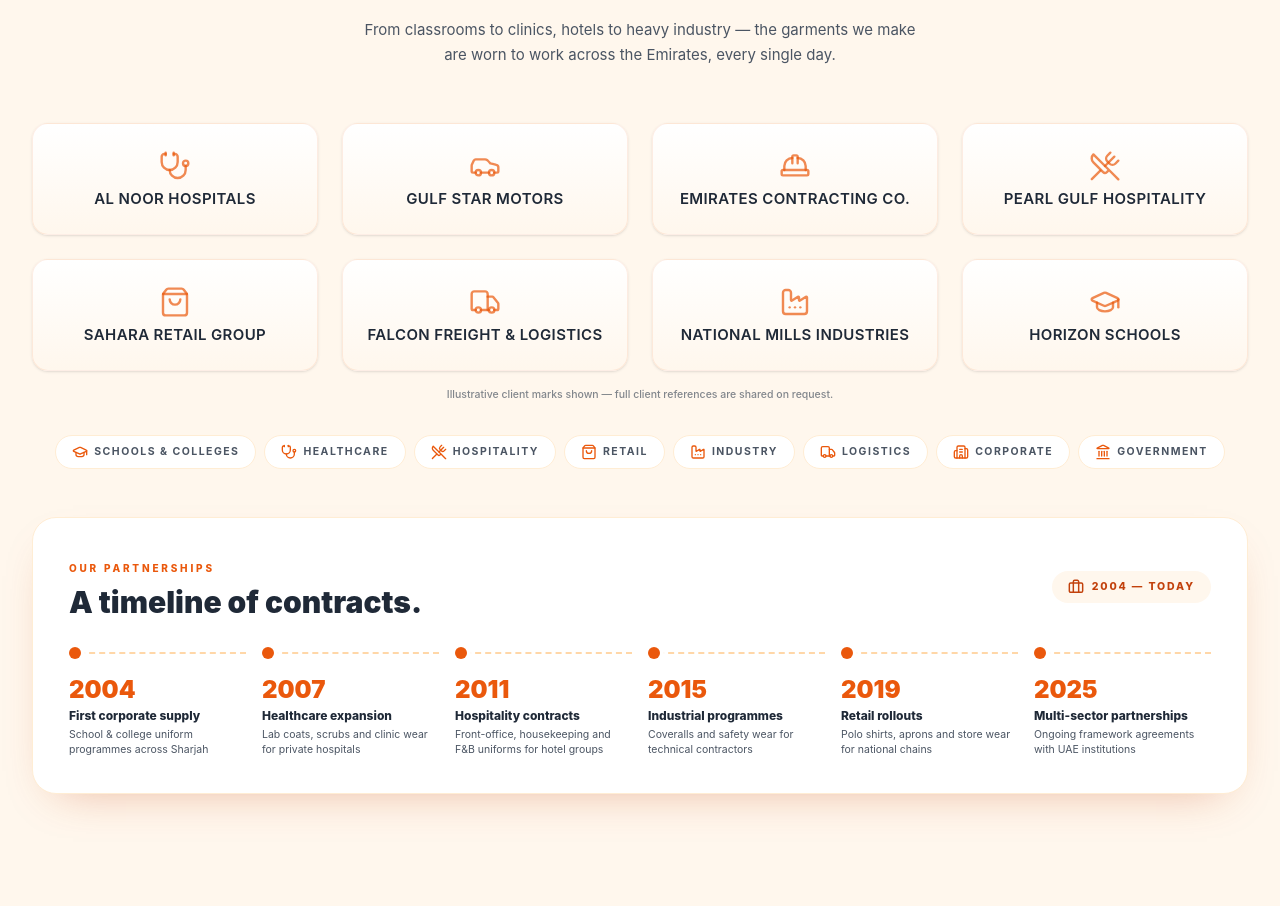
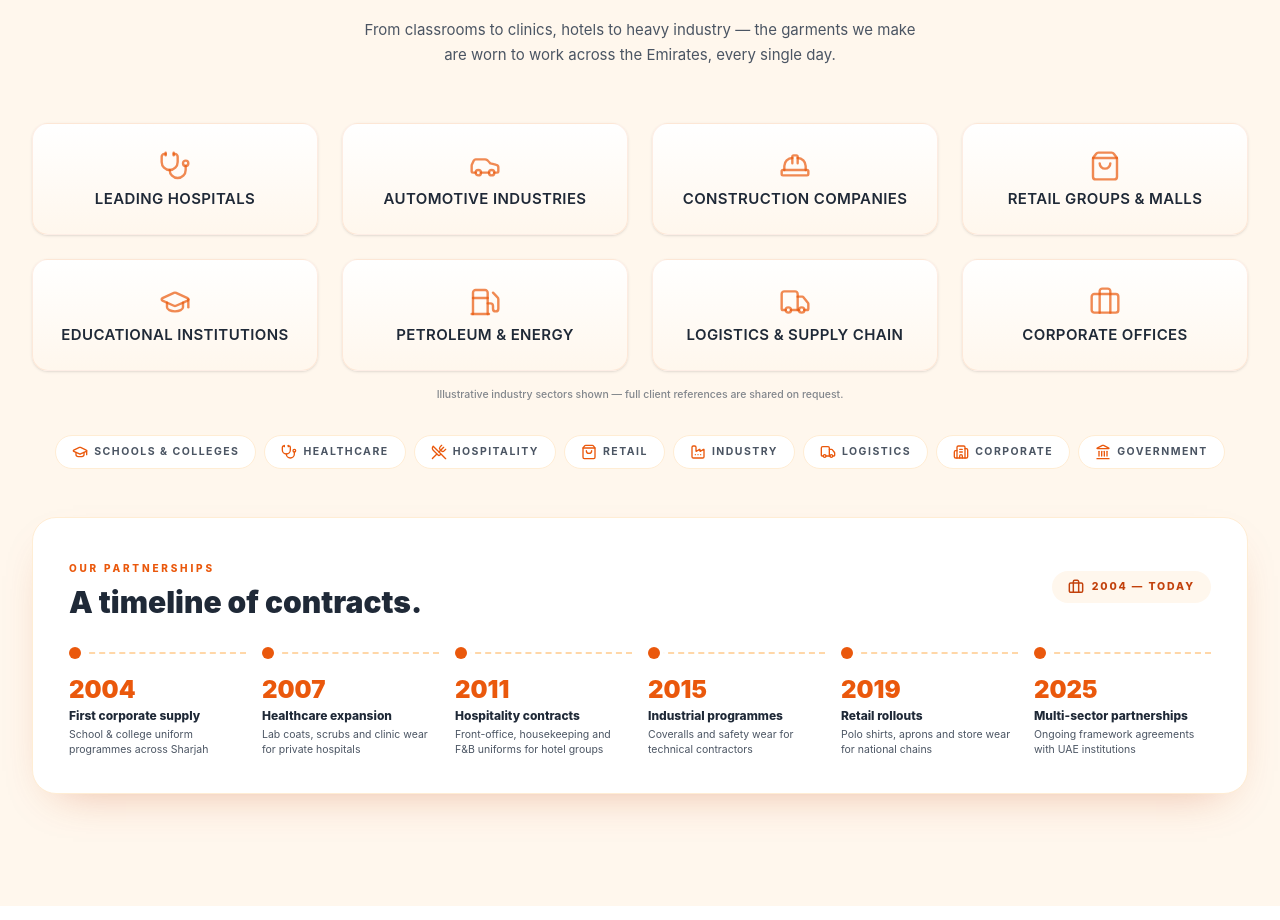
Before and after one commit to mdismailhossain9222-spec/Mujeeb-Tailor-Workshop, a Next.js app: page / in a window 1280 px wide. Shown: the part 4440-5360 px from the top of the page. Built offline with nearby package versions, Linux system fonts and the light colour scheme; a web font is replaced by a local one.

Commit message:
Fixed product images and updated clients section to generic industries

```diff
--- a/src/components/Clients.tsx
+++ b/src/components/Clients.tsx
@@ -11,19 +11,20 @@ import {
   ShoppingBag,
   Stethoscope,
   Truck,
+  Briefcase,
+  Fuel,
   UtensilsCrossed,
-  Briefcase,
 } from "lucide-react";
 
 const CLIENTS = [
-  { name: "Al Noor Hospitals", icon: Stethoscope },
-  { name: "Gulf Star Motors", icon: Car },
-  { name: "Emirates Contracting Co.", icon: HardHat },
-  { name: "Pearl Gulf Hospitality", icon: UtensilsCrossed },
-  { name: "Sahara Retail Group", icon: ShoppingBag },
-  { name: "Falcon Freight & Logistics", icon: Truck },
-  { name: "National Mills Industries", icon: Factory },
-  { name: "Horizon Schools", icon: GraduationCap },
+  { name: "Leading Hospitals", icon: Stethoscope },
+  { name: "Automotive Industries", icon: Car },
+  { name: "Construction Companies", icon: HardHat },
+  { name: "Retail Groups & Malls", icon: ShoppingBag },
+  { name: "Educational Institutions", icon: GraduationCap },
+  { name: "Petroleum & Energy", icon: Fuel },
+  { name: "Logistics & Supply Chain", icon: Truck },
+  { name: "Corporate Offices", icon: Briefcase },
 ];
 
 const TIMELINE = [
@@ -93,7 +94,7 @@ export default function Clients() {
           })}
         </div>
         <p className="mt-4 text-center text-[10.5px] font-medium text-muted/70">
-          Illustrative client marks shown — full client references are shared on request.
+          Illustrative industry sectors shown — full client references are shared on request.
         </p>
 
         {/* Sector chips */}
```
Also changed, not shown: public/images/products/hoodies.jpg, public/images/products/labcoats.jpg.
